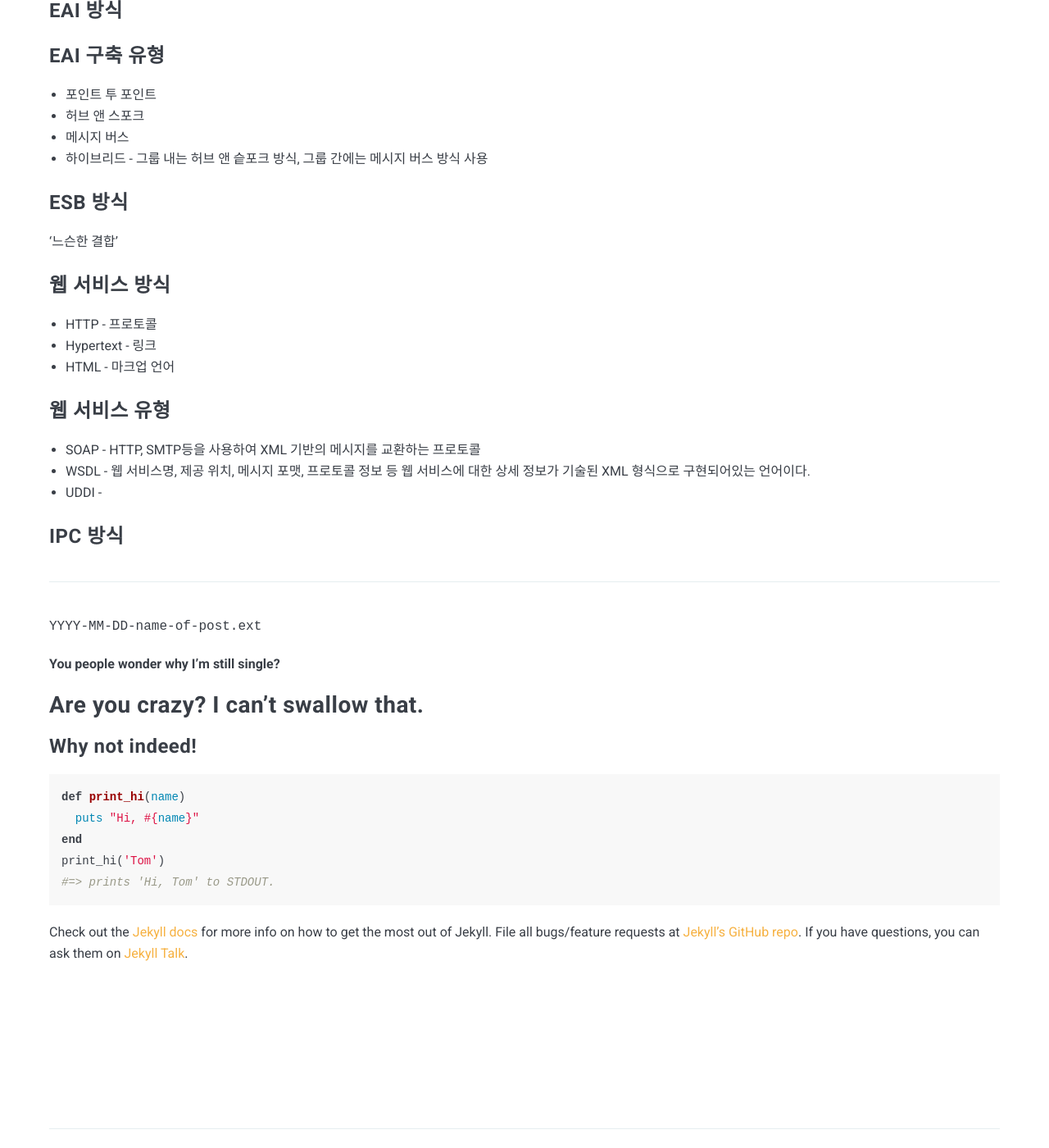
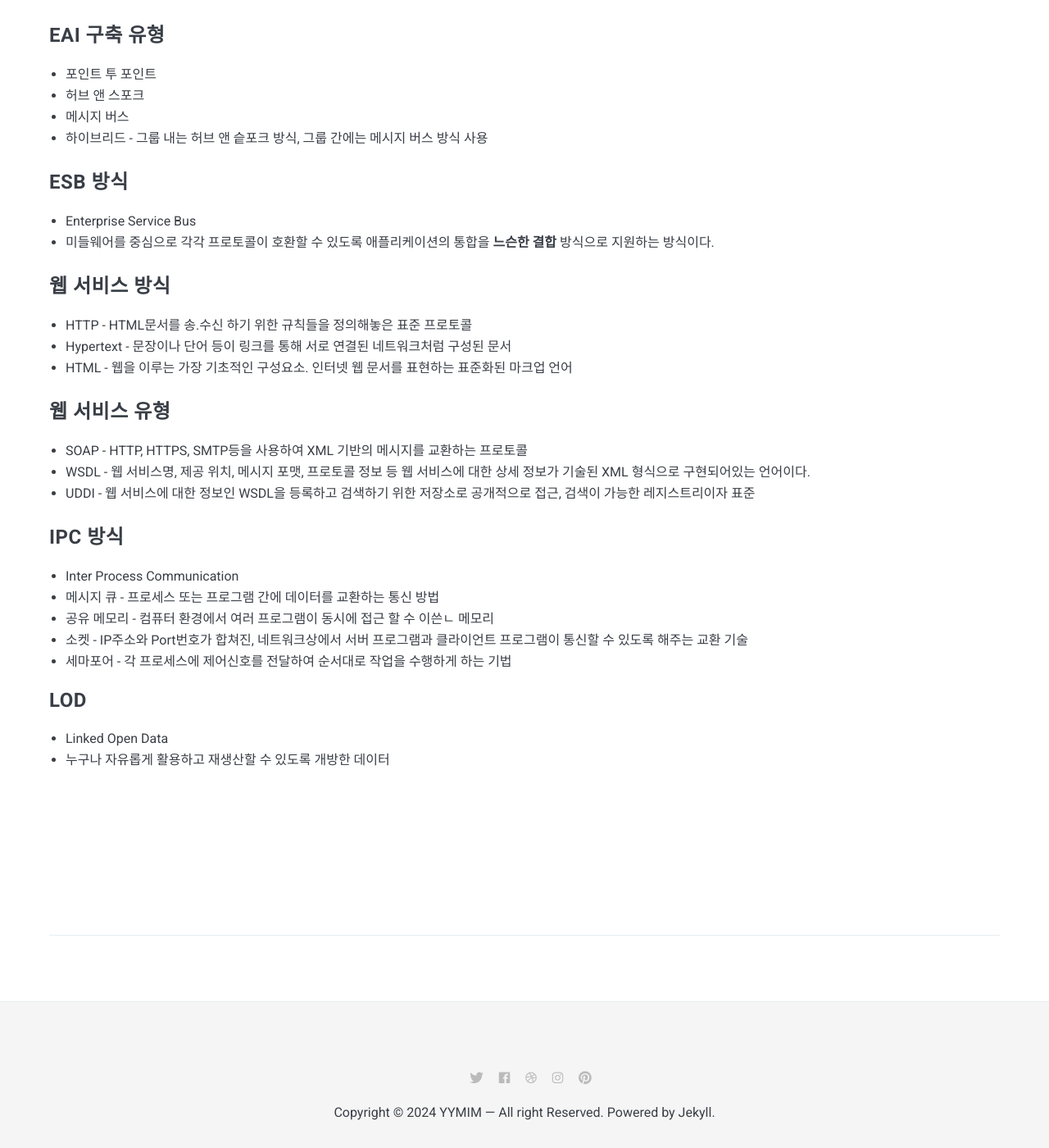
Before and after one commit to yymim/YYMIM-TECH-BLOG, a Jekyll site: the page built from _posts/2024-07-09-wjdcjrl-study.markdown, in a window 1280 px wide and 1400 px high, scrolled down 1205 px. Shown: the whole window at 82% size. Built offline with Jekyll 4.4.1, drawn with Linux system fonts in a browser that asks for light colours; nearby versions of some CDN libraries; some of the changed text lies outside the part shown.

Commit message:
post0709

```diff
--- a/_posts/2024-07-09-wjdcjrl-study.markdown
+++ b/_posts/2024-07-09-wjdcjrl-study.markdown
@@ -6,49 +6,34 @@
 tags:   Jekyll
 ---
 
-
-1. 연계메커니즘 구성
-2. 내외부 연계 모듈 구현
-
-
-<ul>
-  <li>연계  메커니즘 : 응용 소프트웨어와 연계 대상 모듈 간의 데이터 연계 시 요구사항을 고려한 연계방법과 주기를 설계하기 위한 흐름이다.</li>
-</ul>
-
-
 # 연계 방식
-<ul>
-  <li>직접 연계 방식 : 구성 요소들이 적접적으로 서로 연결되어 있는 방식</li>
-  <li>간접 연계 방식 : 중간 매개체를 통해 구성 요소들이 통신하는 방식</li>
-</ul>
-
-
 
 ### 간접 연계
-<ul>
-  <li>EAI(Enterprise Application Integration) - 기업에서 운영되는 서로 다른 플랫폼 및 애플리케이션들 간의 정보전달, 연계, 통합을 가능하게 해주는 솔루션</li>
-  <li>ESB(Enterprise Service Bus) - 기업에서 운영되는 서로 다른 플랫폼 및 애플리케이션들 간을 하나의 시스템으로 관리 운영할 수 있도록 서비스 중심의 통합을 지향하는 아키텍쳐</li>
-  <li>웹 서비스 - 네트워크에 분산된 정보를 서비스 형태로 개방하여 표준화된 방식. WSDL / SOAP</li>
-  <li>소켓</li>
-</ul>
+* 중간 매개체를 통해 구성 요소들이 통신하는 방식
+* EAI - 기업에서 운영되는 서로 다른 플랫폼 및 애플리케이션들 간의 정보전달, 연계, 통합을 가능하게 해주는 솔루션
+* ESB - 기업에서 운영되는 서로 다른 플랫폼 및 애플리케이션들 간을 하나의 시스템으로 관리 운영할 수 있도록 서비스 중심의 통합을 지향하는 아키텍쳐
+* 웹 서비스 - 네트워크에 분산된 정보를 서비스 형태로 개방하여 표준화된 방식. WSDL / SOAP
+* 소켓
 
 ###  직접 연계
-<ul>
-  <li>DB 링크</li>
-  <li>DB 연결</li>
-  <li>API/Open API</li>
-  <li>JDBC - 데이터베이스에서 자료를 조회하거나 업데이트하기 위해서 자바에서 데이터베이스에 접속할 수 있도록 하는 자바 API</li>
-  <li>하이퍼 링크</li>
-</ul>
+* 구성 요소들이 적접적으로 서로 연결되어 있는 방식
+* DB 링크
+* DB 연결
+* API/Open API
+* JDBC - 데이터베이스에서 자료를 조회하거나 업데이트하기 위해서 자바에서 데이터베이스에 접속할 수 있도록 하는 자바 API
+* 하이퍼 링크
 
-
-
+|---|---|
+|dsgbdsgsdhds|dsaagssg|
 
 ----------------------------------------------------
 
-# 연계 모듈 구현 환경 구성 및 개발
+# 내외부 연계 모듈 구현
 
-### EAI 방식
+### EAI
+* Enterprise Service Bus
+* 기업에서 운영되는 서로 다른 플랫폼 및 애플리케이션 간의 정보를 전달, 연계, 통합이 가능하도록 해주는 솔루션
+* 각 비즈니스 간 통합 및 연계성 증대, 효율성 및 확장성을 높임
 
 ### EAI 구축 유형
 <ul>
@@ -59,66 +44,28 @@
 </ul>
 
 ### ESB 방식
-'느슨한 결합'
+* Enterprise Service Bus
+* 미들웨어를 중심으로 각각 프로토콜이 호환할 수 있도록 애플리케이션의 통합을 __느슨한 결합__ 방식으로 지원하는 방식이다.
 
 ### 웹 서비스 방식
-
 <ul>
-  <li>HTTP - 프로토콜</li>
-  <li>Hypertext - 링크</li>
-  <li>HTML - 마크업 언어</li>
+  <li>HTTP - HTML문서를 송.수신 하기 위한 규칙들을 정의해놓은 표준 프로토콜</li>
+  <li>Hypertext - 문장이나 단어 등이 링크를 통해 서로 연결된 네트워크처럼 구성된 문서</li>
+  <li>HTML - 웹을 이루는 가장 기초적인 구성요소. 인터넷 웹 문서를 표현하는 표준화된 마크업 언어</li>
 </ul>
 
 ### 웹 서비스 유형
-* SOAP - HTTP, SMTP등을 사용하여 XML 기반의 메시지를 교환하는 프로토콜
+* SOAP - HTTP, HTTPS, SMTP등을 사용하여 XML 기반의 메시지를 교환하는 프로토콜
 * WSDL - 웹 서비스명, 제공 위치, 메시지 포맷, 프로토콜 정보 등 웹 서비스에 대한 상세 정보가 기술된 XML 형식으로 구현되어있는 언어이다.
-* UDDI -
+* UDDI - 웹 서비스에 대한 정보인 WSDL을 등록하고 검색하기 위한 저장소로 공개적으로 접근, 검색이 가능한 레지스트리이자 표준
 
 ### IPC 방식
+* Inter Process Communication
+* 메시지 큐 - 프로세스 또는 프로그램 간에 데이터를 교환하는 통신 방법
+* 공유 메모리 - 컴퓨터 환경에서 여러 프로그램이 동시에 접근 할 수 이쓴ㄴ 메모리
+* 소켓 - IP주소와 Port번호가 합쳐진, 네트워크상에서 서버 프로그램과 클라이언트 프로그램이 통신할 수 있도록 해주는 교환 기술
+* 세마포어 - 각 프로세스에 제어신호를 전달하여 순서대로 작업을 수행하게 하는 기법
 
-
-
-
-
-
-
-
-
-
-
-
-
-----------------------------------------------------
-
-
-
-
-
-
-
- `YYYY-MM-DD-name-of-post.ext`
-
-
-
-
-
- __You people wonder why I'm still single?__
-## Are you crazy? I can't swallow that.
-### Why not indeed!
-
-
-
-
-{% highlight ruby %}
-def print_hi(name)
-  puts "Hi, #{name}"
-end
-print_hi('Tom')
-#=> prints 'Hi, Tom' to STDOUT.
-{% endhighlight %}
-
-Check out the [Jekyll docs][jekyll-docs] for more info on how to get the most out of Jekyll. File all bugs/feature requests at [Jekyll’s GitHub repo][jekyll-gh]. If you have questions, you can ask them on [Jekyll Talk][jekyll-talk].
-
-[jekyll-docs]: https://jekyllrb.com/docs/home
-[jekyll-gh]:   https://github.com/jekyll/jekyll
-[jekyll-talk]: https://talk.jekyllrb.com/
+### LOD
+* Linked Open Data
+* 누구나 자유롭게 활용하고 재생산할 수 있도록 개방한 데이터
```
